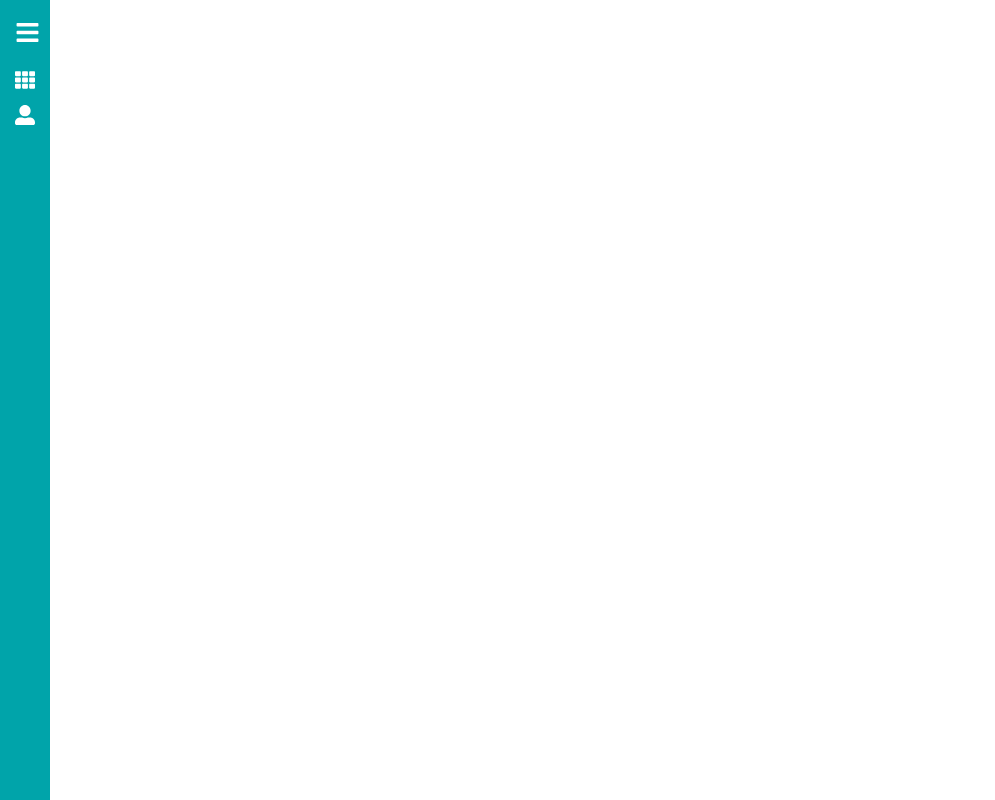
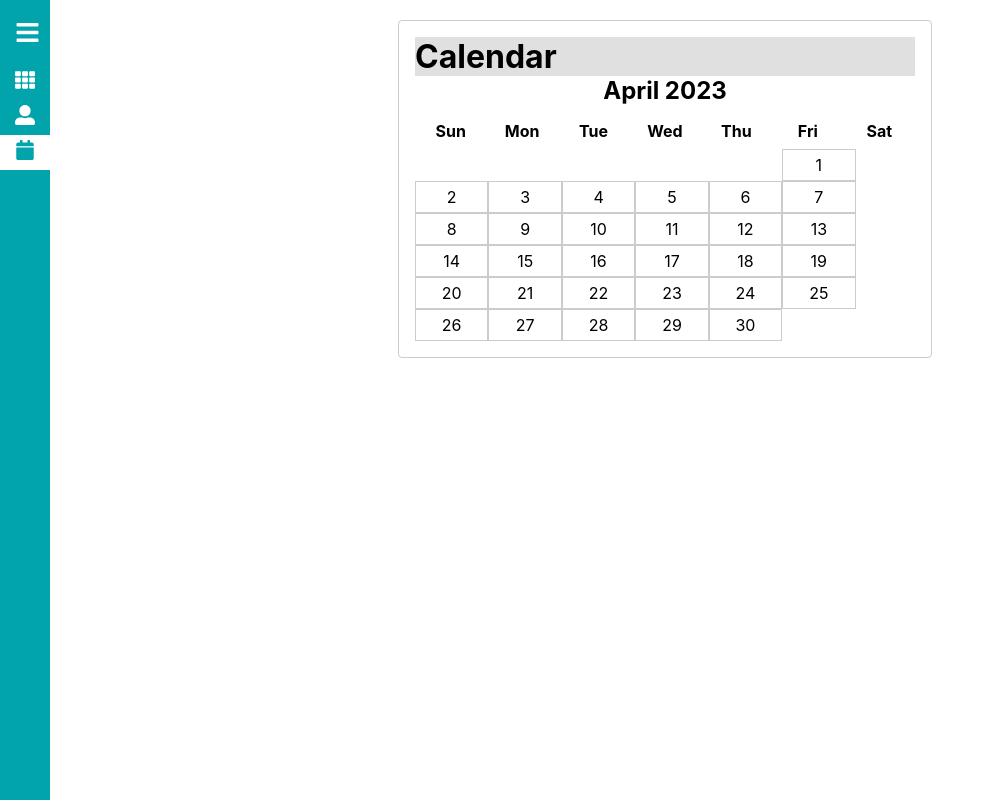
Before and after one commit to hangzenol/react-test, a React (Create React App) app: page /calendar in a window 1280 px wide. Before the commit this address had no page. Shown: the whole page, without its empty margins (0-995 px from the left). Built offline with nearby package versions, Linux system fonts and the light colour scheme.

Commit message:
calendar, dashboard

```diff
--- a/src/App.js
+++ b/src/App.js
@@ -1,8 +1,9 @@
 import React from "react";
-import Sidebar from "../src/components/Sidebar"
+import Sidebar from "../src/components/Sidebar";
 import { BrowserRouter, Route, Routes } from "react-router-dom";
 import Dashboard from "./pages/Dashboard";
 import About from "./pages/About";
+import Calendar from "./pages/Calendar";
 
 function App() {
   return (
@@ -11,6 +12,7 @@ function App() {
       <Routes>
         <Route path="/" element={<Dashboard/>}/>
         <Route path="/about" element={<About/>}/>
+        <Route path="/calendar" element={<Calendar/>}/>
       </Routes>
     </Sidebar>
     </BrowserRouter>
--- a/src/components/Sidebar.jsx
+++ b/src/components/Sidebar.jsx
@@ -3,7 +3,8 @@ import './Sidebar.css';
 import {
     FaBars,
     FaTh,
-    FaUserAlt
+    FaUserAlt,
+    FaCalendar
 } from "react-icons/fa";
 import { NavLink } from 'react-router-dom';
 
@@ -21,6 +22,11 @@ const Sidebar = ({children}) => {
             path: "/about",
             name: "About",
             icon: <FaUserAlt/>
+        },
+        {
+            path: "/calendar",
+            name: "Calendar",
+            icon: <FaCalendar/>
         },
     ]
     return (
--- /dev/null
+++ b/src/pages/About.css
@@ -0,0 +1,3 @@
+.main {
+    background-color: rgb(224, 224, 224);
+}
--- a/src/pages/About.jsx
+++ b/src/pages/About.jsx
@@ -1,4 +1,5 @@
 import React from 'react';
+import './About.css';
 
 const About = () => {
     return (
--- /dev/null
+++ b/src/pages/Calendar.css
@@ -0,0 +1,59 @@
+.calendar {
+    display: flex;
+    flex-direction: column;
+    border: 1px solid #ccc;
+    border-radius: 4px;
+    padding: 16px;
+    max-width: 500px;
+    margin: 0 auto;
+}
+.month {
+    font-size: 24px;
+    font-weight: bold;
+    text-align: center;
+    margin-bottom: 16px;
+}
+.weekdays {
+    display: flex;
+    justify-content: space-between;
+    font-weight: bold;
+    margin-bottom: 8px;
+}
+.weekdays div {
+    width: calc(100% / 7);
+    text-align: center;
+}
+.days {
+    display: flex;
+    flex-wrap: wrap;
+}
+.day {
+    width: calc(100% / 7);
+    height: 30px;
+    text-align: center;
+    border: 1px solid #ccc;
+    display: flex;
+    align-items: center;
+    justify-content: center;
+    cursor: pointer;
+}
+.day:hover {
+    background-color: #ccc;
+}
+.day.null {
+    visibility: hidden;
+}
+.selected {
+    background-color: #007bff;
+    color: #fff;
+}
+.selected:hover {
+    background-color: #0062cc;
+    color: #fff;
+}
+.selected-date {
+    font-size: 16px;
+    margin-top: 8px;
+    text-align: center;
+    font-weight: bold;
+}
--- /dev/null
+++ b/src/pages/Calendar.jsx
@@ -0,0 +1,61 @@
+import React, { useState } from 'react';
+import './Calendar.css';
+
+const Calendar = () => {
+  const [selectedDate, setSelectedDate] = useState(null);
+
+  const days = [
+    "Sun",
+    "Mon",
+    "Tue",
+    "Wed",
+    "Thu",
+    "Fri",
+    "Sat"
+    ];
+
+  const today = new Date();
+  const currentMonth = today.getMonth();
+  const currentYear = today.getFullYear();
+
+  const monthName = new Intl.DateTimeFormat('en-US', { month: 'long' }).format(new Date(currentYear, currentMonth));
+
+  const daysInMonth = new Date(currentYear, currentMonth + 1, 0).getDate();
+  const firstDay = new Date(currentYear, currentMonth, 1).getDay();
+
+  const daysArray = [...Array(firstDay ? firstDay - 1 : 6).fill(null), ...Array(daysInMonth).fill().map((_, index) => index + 1)];
+
+  const handleSelectDate = (day) => {
+    setSelectedDate(day);
+  }
+
+  return (
+    <div className="calendar">
+        <div className='main'>
+            <h1>Calendar</h1>
+        </div>
+      <div className="month">{monthName} {currentYear}</div>
+      <div className="weekdays">
+        {days.map((day) => (
+          <div key={day}>{day}</div>
+        ))}
+      </div>
+      <div className="days">
+        {daysArray.map((day) => (
+          <div
+            key={day}
+            className={`day ${day ? '' : 'null'} ${selectedDate === day ? 'selected' : ''}`}
+            onClick={() => handleSelectDate(day)}
+          >
+            {day}
+          </div>
+        ))}
+      </div>
+      {selectedDate && (
+        <div className="selected-date">Date: {selectedDate} {monthName} {currentYear}</div>
+      )}
+    </div>
+  );
+};
+
+export default Calendar;
--- a/src/pages/Dashboard.jsx
+++ b/src/pages/Dashboard.jsx
@@ -1,11 +1,18 @@
 import React from 'react';
+import './Dashboard.css';
 
 const Dashboard = () => {
-    return (
-        <div>
-            <h1>Dashboard</h1>
-        </div>
-    );
+  return (
+    <div className="dashboard-content">
+      <div className="dashboard-header">
+        <h1>Welcome to Your Dashboard</h1>
+      </div>
+      <div className="dashboard-body">
+        <p>Lorem ipsum dolor sit amet, consectetur adipiscing elit. Ut quis mauris eget ipsum convallis venenatis. Nulla facilisi. Sed sem diam, convallis et varius in, aliquet in est. Fusce congue enim vel sapien sodales, ac hendrerit enim hendrerit. Nam porta lorem nunc, ac laoreet nulla euismod in. Aliquam vitae tincidunt quam. Suspendisse a suscipit magna. Morbi auctor sapien in rutrum pulvinar. Vestibulum ante ipsum primis in faucibus orci luctus et ultrices posuere cubilia curae; Curabitur ultrices est sed eleifend lacinia.</p>
+        <p>Proin euismod aliquam mauris, vitae interdum sapien feugiat non. Nulla semper, justo a varius vestibulum, felis nulla mattis massa, in feugiat velit lectus vel risus. In non sem ut ipsum aliquam pharetra. Morbi tincidunt sed libero eu lobortis. Integer rhoncus arcu ac nulla vulputate tincidunt. Morbi rhoncus mauris vel eros tincidunt scelerisque. Sed interdum velit id mi blandit, id congue nulla cursus.</p>
+      </div>
+    </div>
+  );
 };
 
 export default Dashboard;
```
Also changed, not shown: public/manifest.json.
